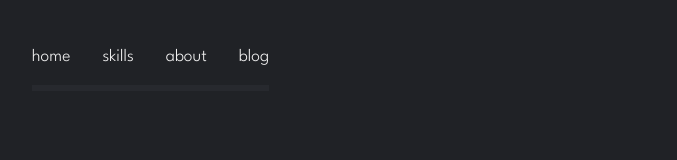
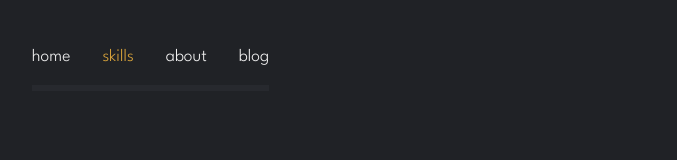
Before and after one commit to krckyboy/todorovic.dev, a Next.js app in the folder next/: page /skills in a window 1280 px wide. Shown: the top 160 px of the page, without its empty margins (301-978 px from the left). Built offline with nearby package versions, Linux system fonts and the light colour scheme.

Commit message:
#18 Added NavLink.

```diff
--- a/next/src/components/header/Header.tsx
+++ b/next/src/components/header/Header.tsx
@@ -1,25 +1,17 @@
 import React, { FunctionComponent } from 'react';
-import Link from 'next/link';
 import styles from './styles.module.scss';
 import gStyles from '@/styles/global.module.scss';
+import NavLink from '@/components/header/nav-link/NavLink';
 
 const Header: FunctionComponent = () => {
   return (
     <header className={`${styles.container} ${gStyles.paddingInline} ${gStyles.text}`}>
       <nav className={styles.nav}>
         <ul>
-          <li>
-            <Link href={'/'}>Home</Link>
-          </li>
-          <li>
-            <Link href={'/skills'}>Skills</Link>
-          </li>
-          <li>
-            <Link href={'/about'}>About</Link>
-          </li>
-          <li>
-            <Link href={'/blog'}>Blog</Link>
-          </li>
+          <NavLink href={'/'}>Home</NavLink>
+          <NavLink href={'/skills'}>Skills</NavLink>
+          <NavLink href={'/about'}>About</NavLink>
+          <NavLink href={'/blog'}>Blog</NavLink>
         </ul>
       </nav>
     </header>
--- /dev/null
+++ b/next/src/components/header/nav-link/NavLink.tsx
@@ -0,0 +1,23 @@
+'use client';
+import React, { FunctionComponent } from 'react';
+import Link from 'next/link';
+import styles from './styles.module.scss';
+import { usePathname } from 'next/navigation';
+
+interface Props {
+  children: string;
+  href: string;
+}
+
+const NavLink: FunctionComponent<Props> = ({ children, href }) => {
+  const pathname = usePathname();
+  const activeClassName = `${pathname === href ? styles.active : ''}`;
+
+  return (
+    <li>
+      <Link href={href} className={`${styles.link} ${activeClassName}`}>{children}</Link>
+    </li>
+  );
+};
+
+export default NavLink;
--- /dev/null
+++ b/next/src/components/header/nav-link/styles.module.scss
@@ -0,0 +1,7 @@
+@import '@/styles/vars';
+
+.link {
+  &.active, &:hover {
+    color: $color-accent;
+  }
+}
```
